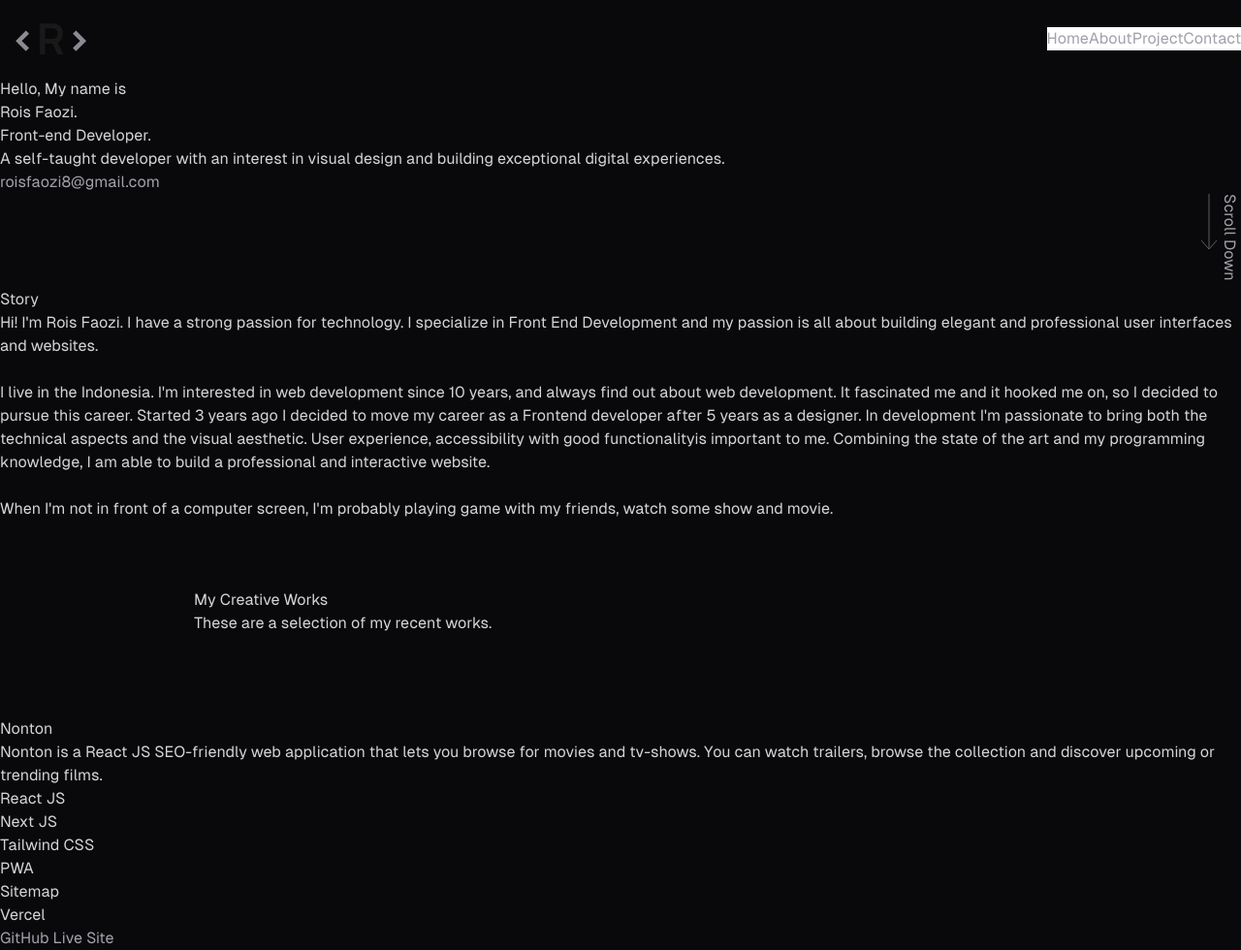
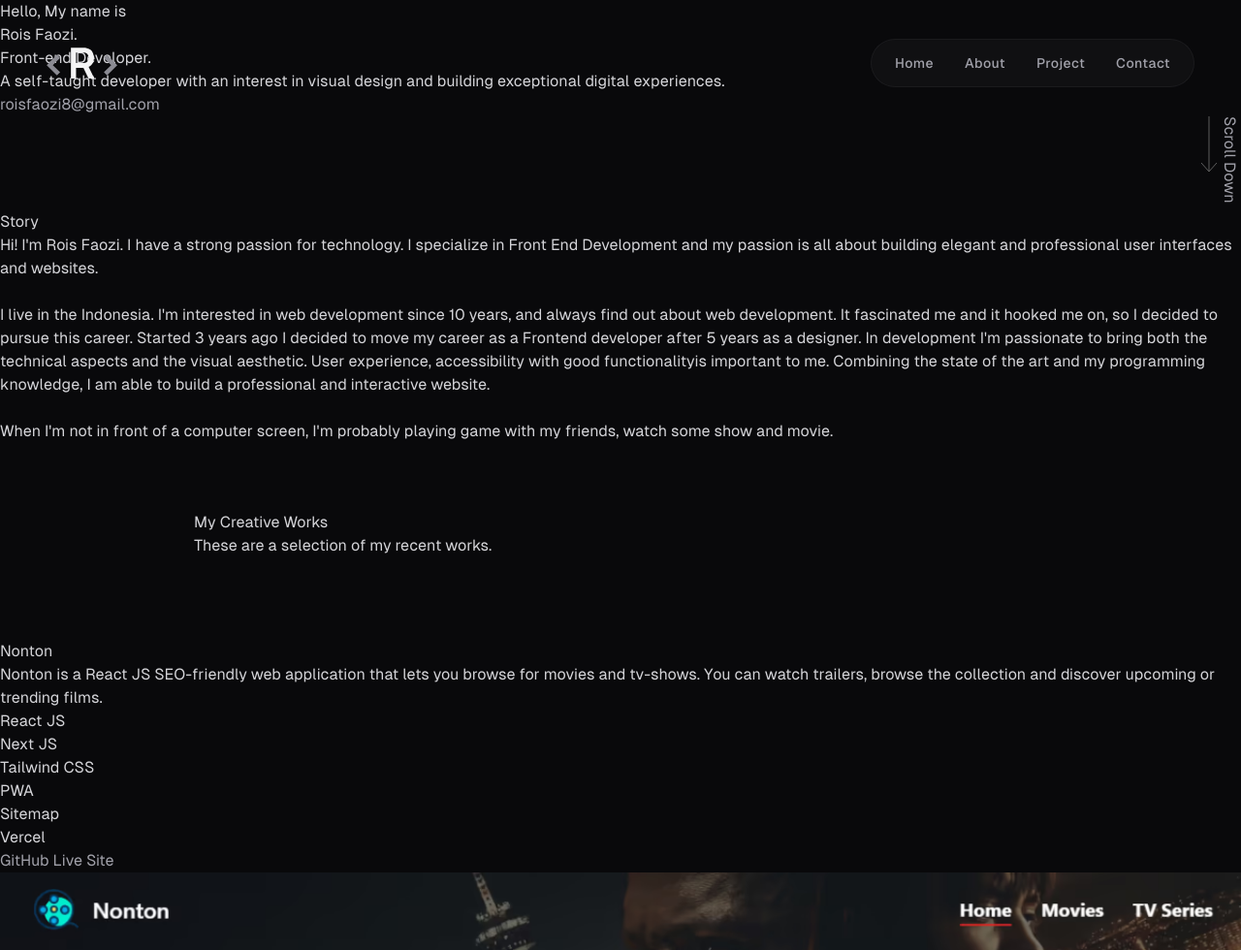
Before and after one commit to Roisfaozi/roisfaozi-web, an Astro site: page / in a window 1280 px wide. Shown: the top 980 px of the page at 97% size. Built offline with nearby package versions, Linux system fonts and the light colour scheme; Astro itself is replaced by a stand-in of ours.

Commit message:
feat: implement dark tech layout and floating navbar

```diff
--- a/src/components/Navbar.astro
+++ b/src/components/Navbar.astro
@@ -1,31 +1,32 @@
 ---
 const links = [
   ['Home', '#home'],
-  ['About', '#story'],
-  ['Project', '#projects'],
+  ['About', '#about'],
+  ['Project', '#project'],
   ['Contact', '#contact'],
 ]
 ---
-<header class="navigation-main">
-  <div class="container mx-auto">
+<header class="fixed top-0 left-0 w-full pt-6 md:pt-10 z-50 pointer-events-none">
+  <div class="container mx-auto px-6 md:px-12 2xl:px-24 pointer-events-auto">
     <div class="relative flex items-center justify-between">
-      <div class="px-4">
-        <a href="/" aria-label="home" class="block py-6 text-lg font-bold text-primary">
+      <div>
+        <a href="/" aria-label="home" class="block text-zinc-100 hover:text-zinc-300 transition-colors">
           <svg width="73" height="32" viewBox="0 0 73 32" fill="none" xmlns="http://www.w3.org/2000/svg">
             <path d="M10.72 28.7L0.16 18.14L10.72 7.58L14.02 10.858L6.496 18.14L14.02 25.422L10.72 28.7ZM62.4135 28.7L59.1355 25.422L66.6375 18.14L59.1355 10.858L62.4135 7.58L72.9955 18.14L62.4135 28.7Z" fill="#8B8B93" />
-            <path d="M25.1386 32V0.319999H38.2286C38.5366 0.319999 38.9326 0.334665 39.4166 0.363998C39.9006 0.378666 40.3479 0.422666 40.7586 0.495999C42.5919 0.774665 44.1026 1.38333 45.2906 2.322C46.4933 3.26066 47.3806 4.44867 47.9526 5.886C48.5393 7.30867 48.8326 8.89267 48.8326 10.638C48.8326 13.2193 48.1799 15.4413 46.8746 17.304C45.5693 19.152 43.5673 20.296 40.8686 20.736L38.6026 20.934H30.4406V32H25.1386ZM43.3326 32L37.0846 19.108L42.4746 17.92L49.3386 32H43.3326ZM30.4406 15.984H38.0086C38.3019 15.984 38.6319 15.9693 38.9986 15.94C39.3653 15.9107 39.7026 15.852 40.0106 15.764C40.8906 15.544 41.5799 15.1553 42.0786 14.598C42.5919 14.0407 42.9513 13.41 43.1566 12.706C43.3766 12.002 43.4866 11.3127 43.4866 10.638C43.4866 9.96333 43.3766 9.274 43.1566 8.57C42.9513 7.85133 42.5919 7.21333 42.0786 6.656C41.5799 6.09867 40.8906 5.71 40.0106 5.49C39.7026 5.402 39.3653 5.35067 38.9986 5.336C38.6319 5.30667 38.3019 5.292 38.0086 5.292H30.4406V15.984Z" fill="#191919" />
+            <path d="M25.1386 32V0.319999H38.2286C38.5366 0.319999 38.9326 0.334665 39.4166 0.363998C39.9006 0.378666 40.3479 0.422666 40.7586 0.495999C42.5919 0.774665 44.1026 1.38333 45.2906 2.322C46.4933 3.26066 47.3806 4.44867 47.9526 5.886C48.5393 7.30867 48.8326 8.89267 48.8326 10.638C48.8326 13.2193 48.1799 15.4413 46.8746 17.304C45.5693 19.152 43.5673 20.296 40.8686 20.736L38.6026 20.934H30.4406V32H25.1386ZM43.3326 32L37.0846 19.108L42.4746 17.92L49.3386 32H43.3326ZM30.4406 15.984H38.0086C38.3019 15.984 38.6319 15.9693 38.9986 15.94C39.3653 15.9107 39.7026 15.852 40.0106 15.764C40.8906 15.544 41.5799 15.1553 42.0786 14.598C42.5919 14.0407 42.9513 13.41 43.1566 12.706C43.3766 12.002 43.4866 11.3127 43.4866 10.638C43.4866 9.96333 43.3766 9.274 43.1566 8.57C42.9513 7.85133 42.5919 7.21333 42.0786 6.656C41.5799 6.09867 40.8906 5.71 40.0106 5.49C39.7026 5.402 39.3653 5.35067 38.9986 5.336C38.6319 5.30667 38.3019 5.292 38.0086 5.292H30.4406V15.984Z" fill="currentColor" />
           </svg>
         </a>
       </div>
-      <nav class="nav-menu block">
-        <ul class="block 2md:flex">
+      <nav class="nav-menu hidden 2md:block">
+        <ul class="flex gap-8 items-center bg-zinc-900/50 backdrop-blur-md px-6 py-3 rounded-full border border-zinc-800/50">
           {links.map(([label, href]) => (
-            <li class="group bg-white h-full">
-              <a href={href} class="nav-menu-link">{label}</a>
+            <li class="group h-full">
+              <a href={href} class="text-sm font-medium text-zinc-400 group-hover:text-zinc-50 transition-colors tracking-wide">{label}</a>
             </li>
           ))}
         </ul>
       </nav>
+      <!-- Mobile placeholder if needed, minimal styling -->
     </div>
   </div>
 </header>
--- a/src/layouts/Layout.astro
+++ b/src/layouts/Layout.astro
@@ -2,19 +2,19 @@
 import '../styles/globals.css'
 
 const {
-  title = 'Rois Faozi — Frontend Developer & UI Engineer',
-  description = 'Portfolio of Rois Faozi, frontend developer and UI-focused web builder from Indonesia.',
+  title = 'Rois Faozi | Full-Stack Developer',
+  description = 'Portfolio of Rois Faozi, Full-Stack Developer specializing in enterprise-scale Go backends, secure financial solutions, and the Solana/Rust Web3 ecosystem.',
 } = Astro.props
 ---
 <!doctype html>
-<html lang="en">
+<html lang="en" class="scroll-smooth dark">
   <head>
     <meta charset="UTF-8" />
     <meta name="viewport" content="width=device-width, initial-scale=1.0" />
     <meta name="description" content={description} />
     <meta name="author" content="Rois Faozi" />
-    <meta name="keywords" content="frontend developer, UI engineer, Astro developer, React developer, Indonesia web developer" />
-    <meta name="theme-color" content="#080b13" />
+    <meta name="keywords" content="full-stack developer, frontend developer, UI engineer, Astro developer, React developer, Golang architecture, Solana developer, Web3" />
+    <meta name="theme-color" content="#09090b" />
     <meta property="og:type" content="website" />
     <meta property="og:title" content={title} />
     <meta property="og:description" content={description} />
@@ -34,7 +34,7 @@ const {
       gtag('config', 'G-5YEYZQRFZY');
     </script>
   </head>
-  <body>
+  <body class="bg-neutral-primary text-zinc-300 min-h-[100dvh] flex flex-col">
     <slot />
   </body>
 </html>
```
